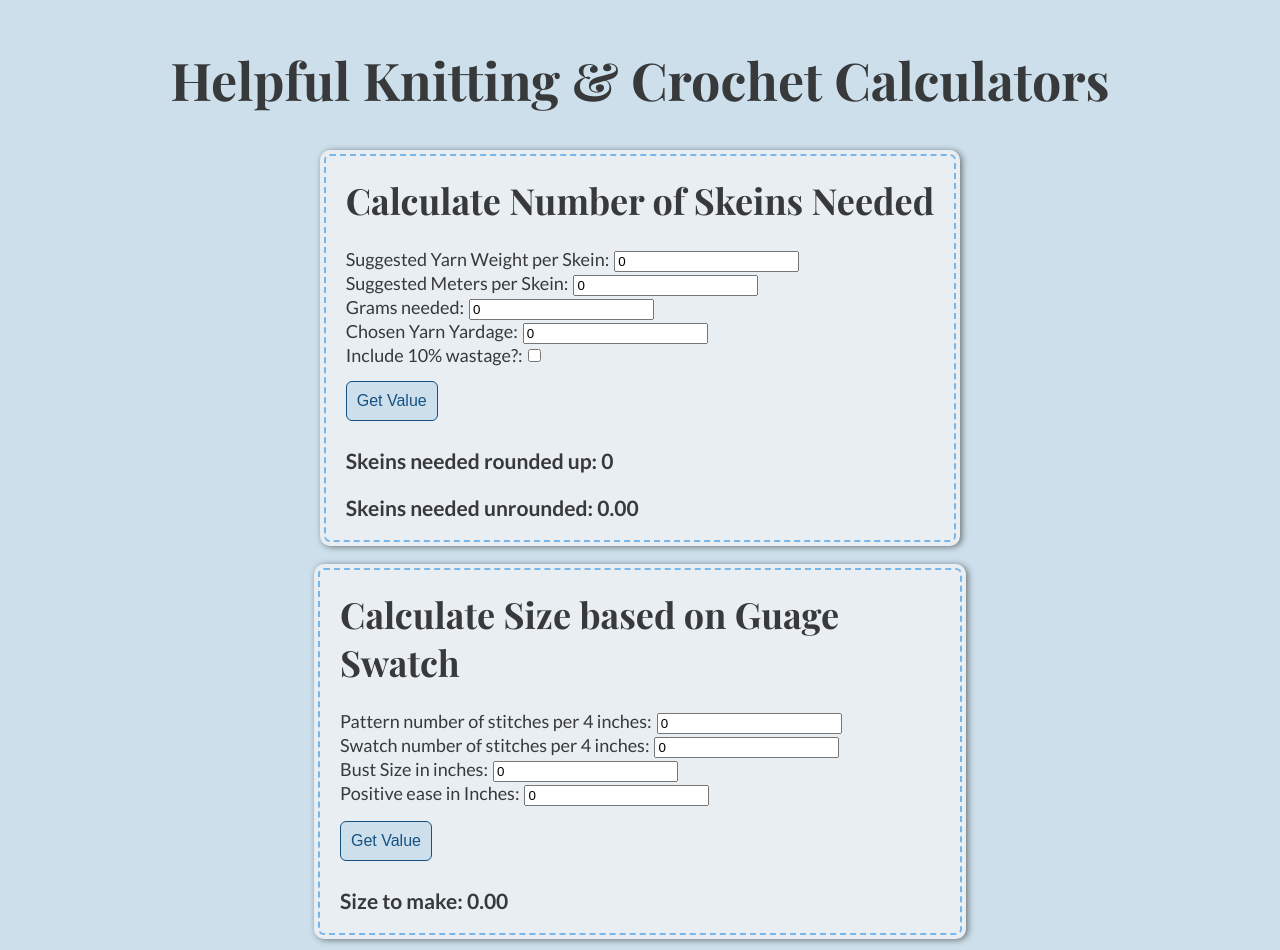
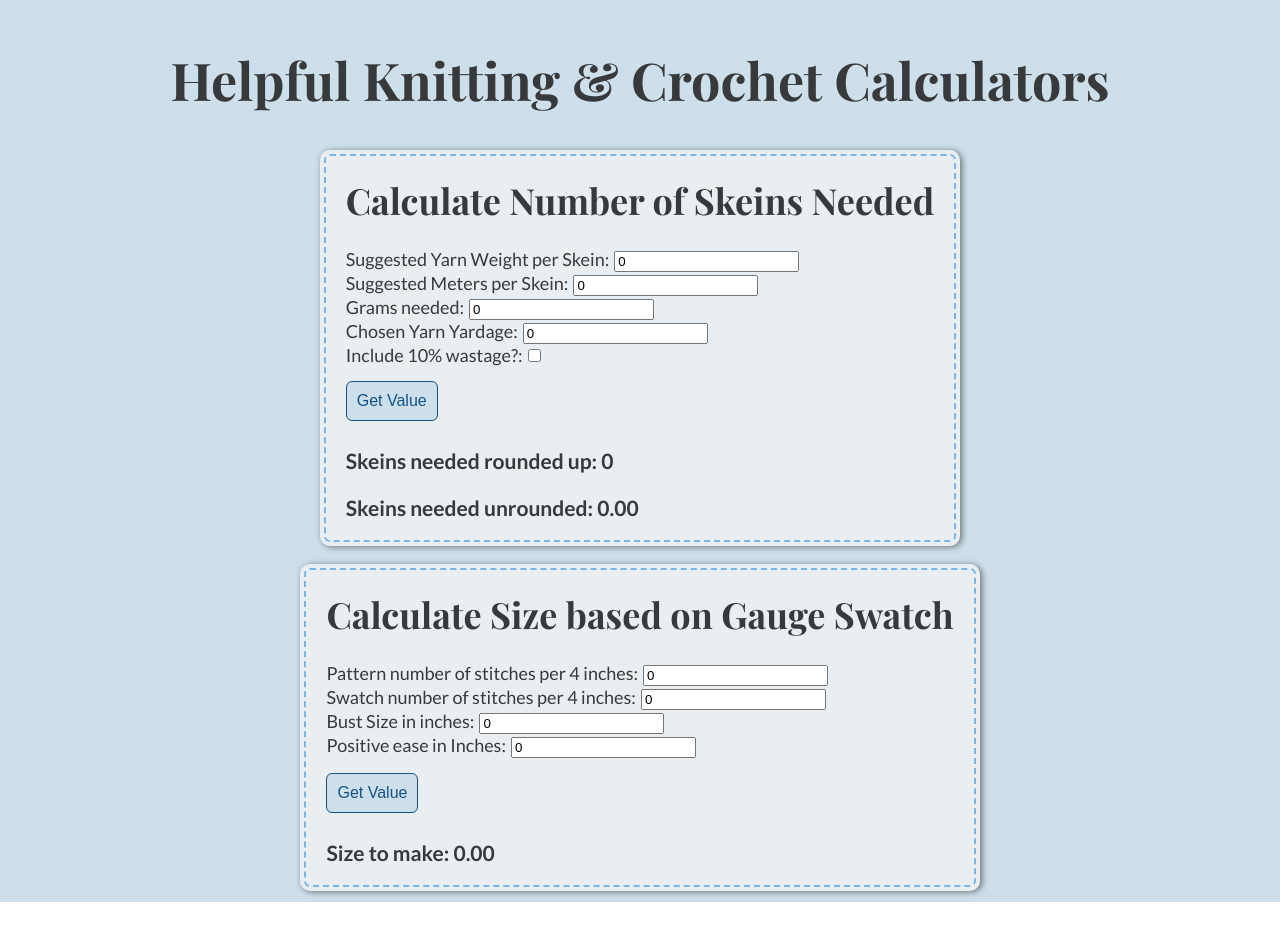
Before and after one commit to allisonkcraig/yarn-calc, a React (Create React App) app: page / in a window 1280 px wide. After the commit the page ends 902 px from the top, so only its background shows below. Built offline with nearby package versions, Linux system fonts and the light colour scheme; a web font is replaced by a local one.

Commit message:
whoops, that nested div was messing with the layout, and some styling cleanup

```diff
--- a/src/components/GaugeCalc.tsx
+++ b/src/components/GaugeCalc.tsx
@@ -100,12 +100,10 @@ const GaugeCalc: React.FC = () => {
   );
 
   return (
-    <div>
-      <Calculator
-        title="Calculate Size based on Guage Swatch"
-        calcForm={gaugeCalcForm}
-      />
-    </div>
+    <Calculator
+      title="Calculate Size based on Gauge Swatch"
+      calcForm={gaugeCalcForm}
+    />
   );
 };
 
--- a/src/components/YardageCalc.tsx
+++ b/src/components/YardageCalc.tsx
@@ -116,12 +116,10 @@ const YardageCalc: React.FC = () => {
   );
 
   return (
-    <div>
-      <Calculator
-        title="Calculate Number of Skeins Needed"
-        calcForm={yardageCalcForm}
-      />
-    </div>
+    <Calculator
+      title="Calculate Number of Skeins Needed"
+      calcForm={yardageCalcForm}
+    />
   );
 };
 
--- a/src/style/Calculator.css
+++ b/src/style/Calculator.css
@@ -10,8 +10,6 @@
   box-shadow:
     0 0 0 4px #e8eef2,
     2px 1px 6px 4px rgba(10, 10, 0, 0.5);
-  flex: 1 1 300px; /* 300px min width */
-  max-width: 600px;
   font-size: large;
 }
 
```
